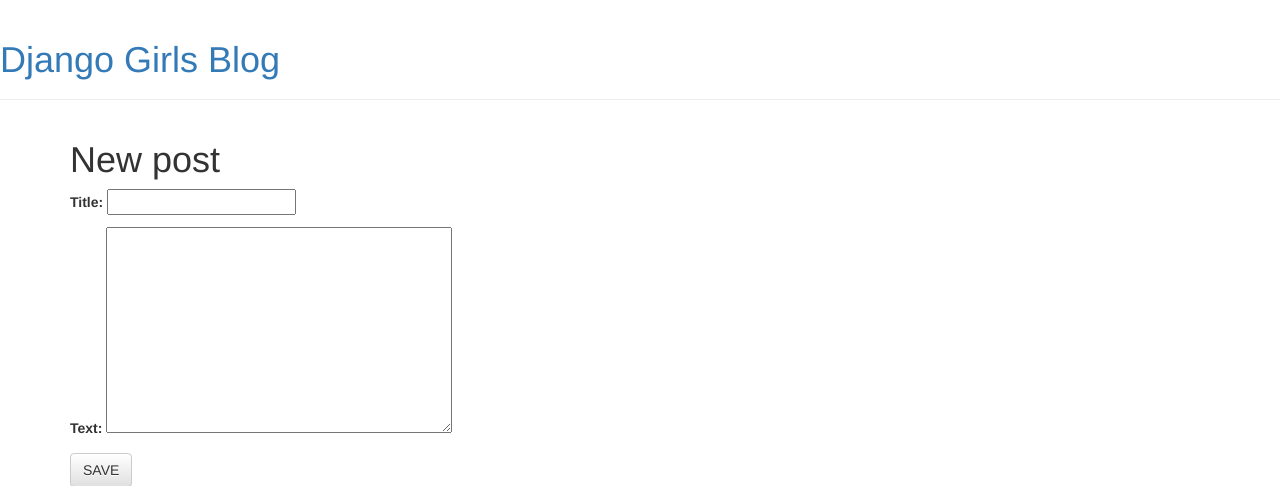
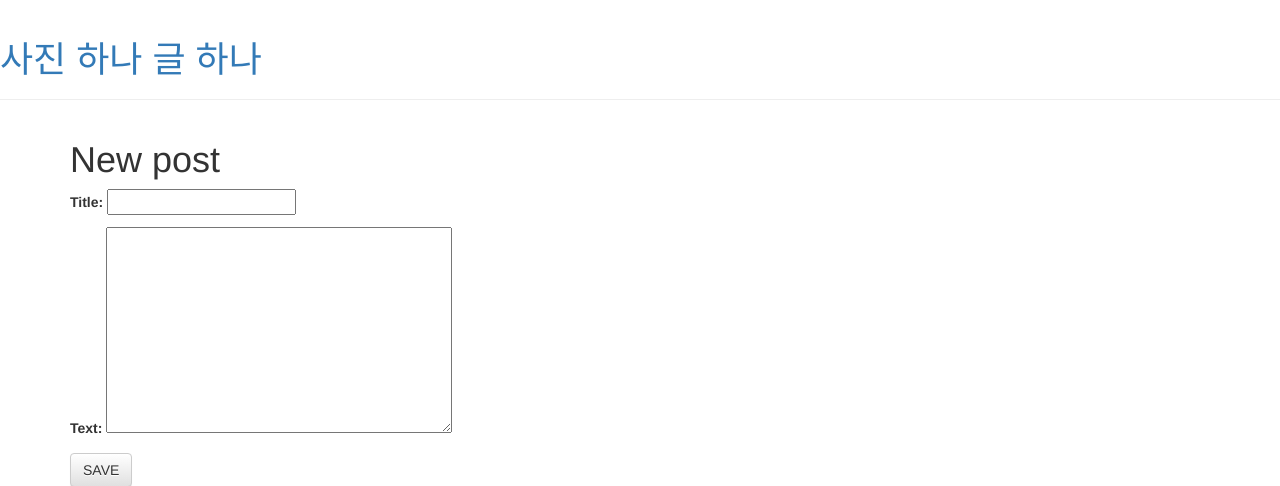
Before and after one commit to kairos03/One-Picture-One-Write, a Django app: page /post/new/ in a window 1280 px wide. Shown: the top 486 px of the page. Run offline with Django 3.2, Linux system fonts and the light colour scheme; some libraries are stand-ins or nearby versions.

Commit message:
change title

```diff
--- a/blog/templates/blog/base.html
+++ b/blog/templates/blog/base.html
@@ -12,7 +12,7 @@
                 {% if user.is_authenticated %}
                     <a href="{% url 'post_new' %}" class="top-menu"><span class="glyphicon glyphicon-plus"></span></a>
                 {% endif %}
-                <h1><a href="/">Django Girls Blog</a></h1>
+                <h1><a href="/">사진 하나 글 하나</a></h1>
         </div>
 
         <div class="content container">
--- a/mysite/settings.py
+++ b/mysite/settings.py
@@ -25,7 +25,7 @@ SECRET_KEY = '*pc#&@ioqal=uzaw)m=itya53qbgtfm950q1$v0dw^#h4f1a+m'
 # SECURITY WARNING: don't run with debug turned on in production!
 DEBUG = True
 
-ALLOWED_HOSTS = ['localhost', '127.0.0.1']
+ALLOWED_HOSTS = ['localhost', '127.0.0.1', '163.180.142.40']
 
 
 # Application definition
```
